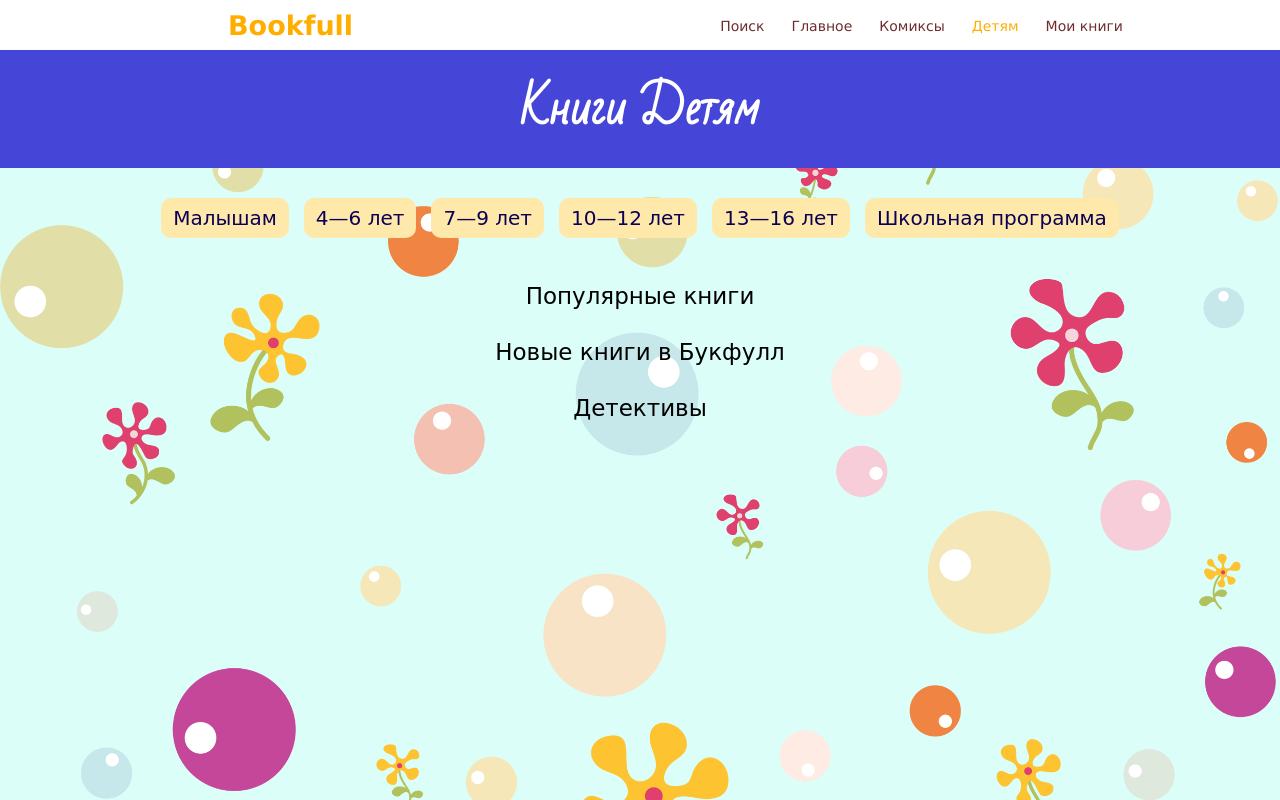
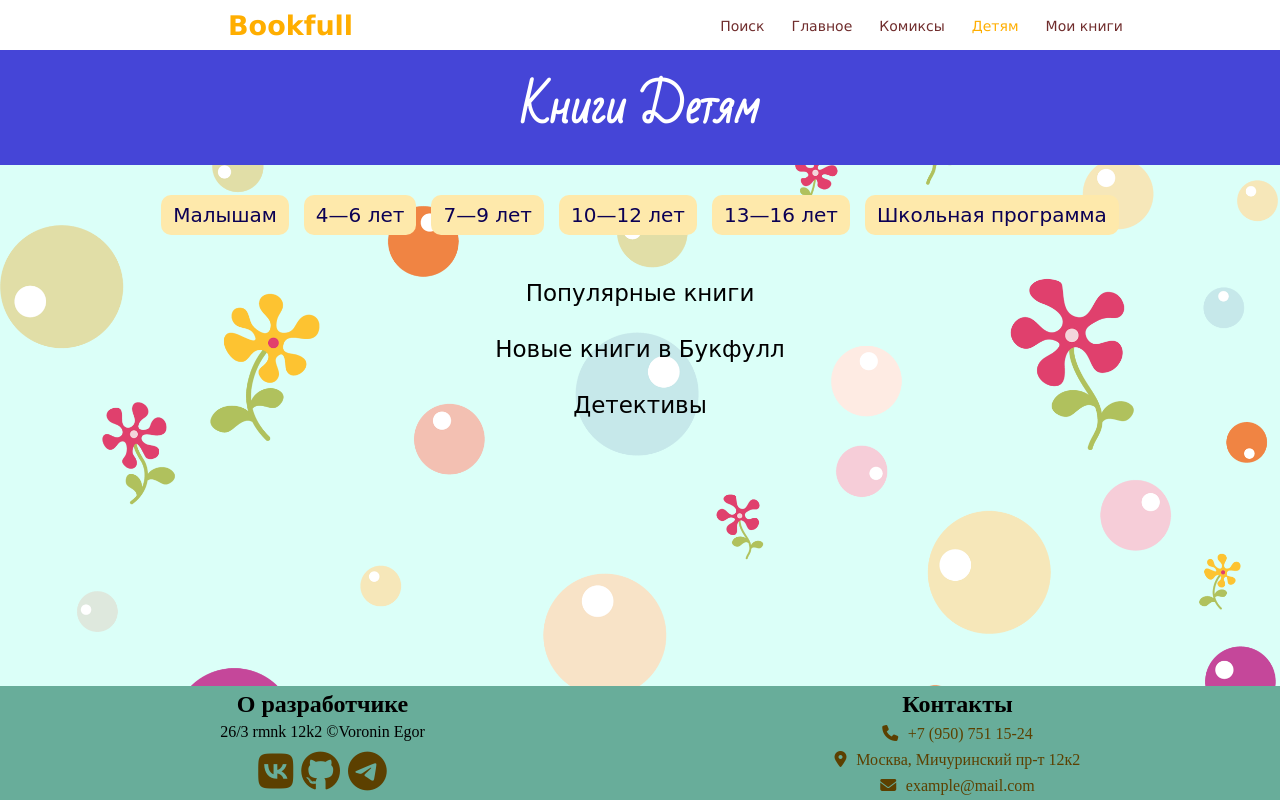
Before and after one commit to VoroninEgor/Bookfull, a plain HTML site: page html/forkids.html in a window 1280 px wide. Drawn offline with nearby package versions, Linux system fonts and the light colour scheme; no server answers; a web font is replaced by a local one.

Commit message:
fix: add some differents

```diff
--- a/html/forkids.html
+++ b/html/forkids.html
@@ -7,6 +7,8 @@
   <Link rel="stylesheet" href="/css/index.css"></Link>
   <Link rel="stylesheet" href="/css/header.css"></Link>
   <Link rel="stylesheet" href="/css/forkids.css"></Link>
+  <Link rel="stylesheet" href="/css/footer.css"></Link>
+
 
   <script src="https://kit.fontawesome.com/65c89343a4.js" crossorigin="anonymous"></script>
   <title>Детям — Букфулл</title>
@@ -71,6 +73,48 @@
       </div>
 
     </main>
+
+    <footer class="footer" style="background-color: rgb(104, 173, 154);">
+      <div class="footer-container">
+        <div class="about">
+          <h2>О разработчике</h2>
+          <p>
+            26/3 rmnk 12k2 ©Voronin Egor
+          </p>
+          <ul class="social-icons">
+            <li class="social-icon">
+              <a href="#"><i class="fa-brands fa-vk"></i></a>
+            </li>
+            <li class="social-icon">
+              <a href="#"><i class="fa-brands fa-github"></i></a>
+            </li>
+            <li class="social-icon">
+              <a href="#"><i class="fa-brands fa-telegram"></i></a>
+            </li>
+          </ul>
+        </div>
+
+        <div class="contact">
+          <h2>Контакты</h2>
+          <ul class="contact-list">
+            <li class="contact-list-item">
+              <a href="tel:=+79161234567">
+                <i class="fa-solid fa-phone"></i>
+                <span>+7 (950) 751 15-24</span></a>
+            </li>
+            <li class="contact-list-item">
+              <a href="/index.html">
+                <i class="fa-solid fa-location-dot"></i>
+                <span>Москва, Мичуринский пр-т 12к2</span></a>
+            </li>
+            <li class="contact-list-item">
+              <a href="mailto:example@mail.com"><i class="fa-solid fa-envelope"></i><span>example@mail.com</span></a>
+            </li>
+          </ul>
+        </div>
+      </div>
+    </footer>
+
   </div>
 </body>
 
--- a/script/main.js
+++ b/script/main.js
@@ -22,13 +22,11 @@ async function fetchAndDisplayBooks(titleArray, section_name, section_numer) {
     try {
       const response = await fetch(`https://www.googleapis.com/books/v1/volumes?q=${encodeURIComponent(title)}&maxResults=1`);
       const data = await response.json();
-
       if (data.items && data.items.length > 0) {
         const book = data.items[0].volumeInfo;
         const imageLinks = book.imageLinks && book.imageLinks.thumbnail;
         const title = book.title;
         const authors = book.authors;
-
         if (content_wrapper && imageLinks && title && authors) {
           swiperWrapper.innerHTML +=
           `<div class="swiper-slide">` +
```
Also changed, not shown: css/mybooks.css (+12 -7 lines), html/comics.html (+44 -0 lines), html/mybooks.html (+2 -2 lines), html/searching.html (+41 -0 lines), index.html (+6 -6 lines), script/mybooks.js (+6 -1 lines), script/comics.js (line endings or trailing spaces).
